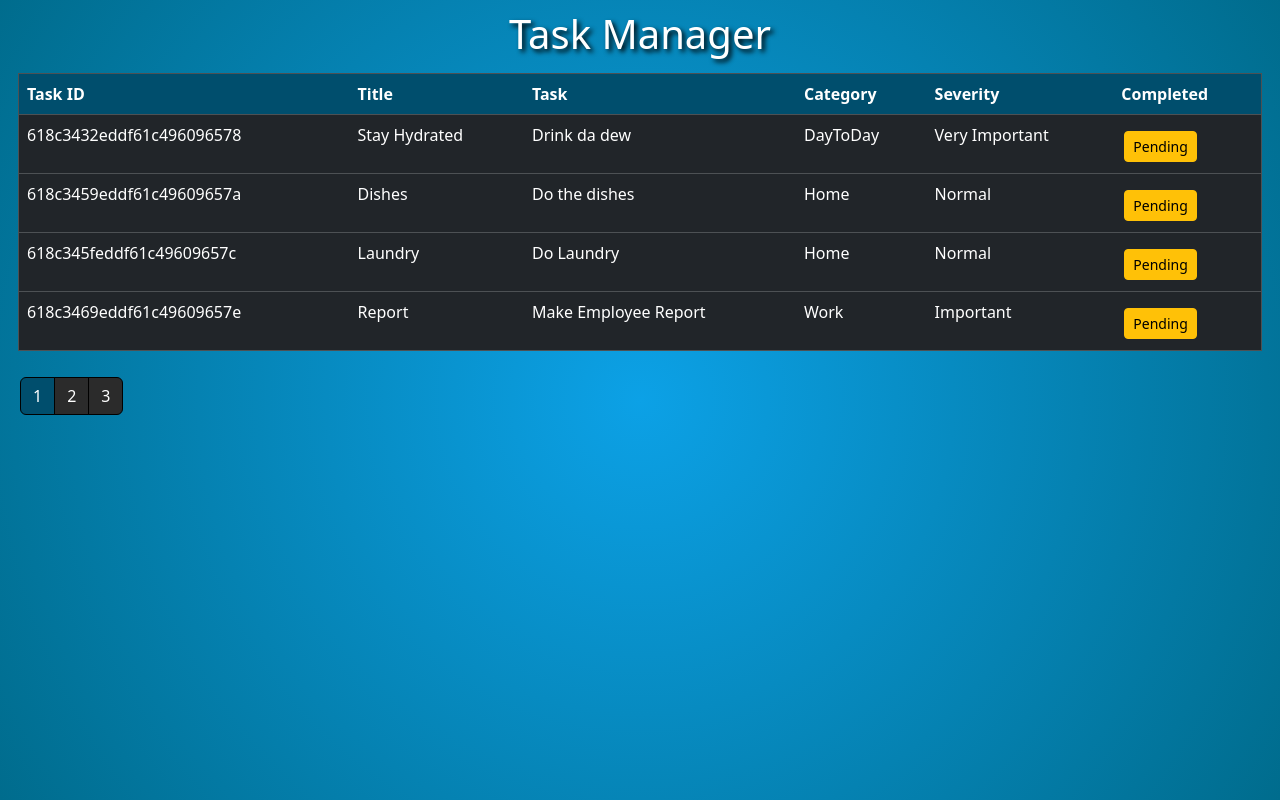
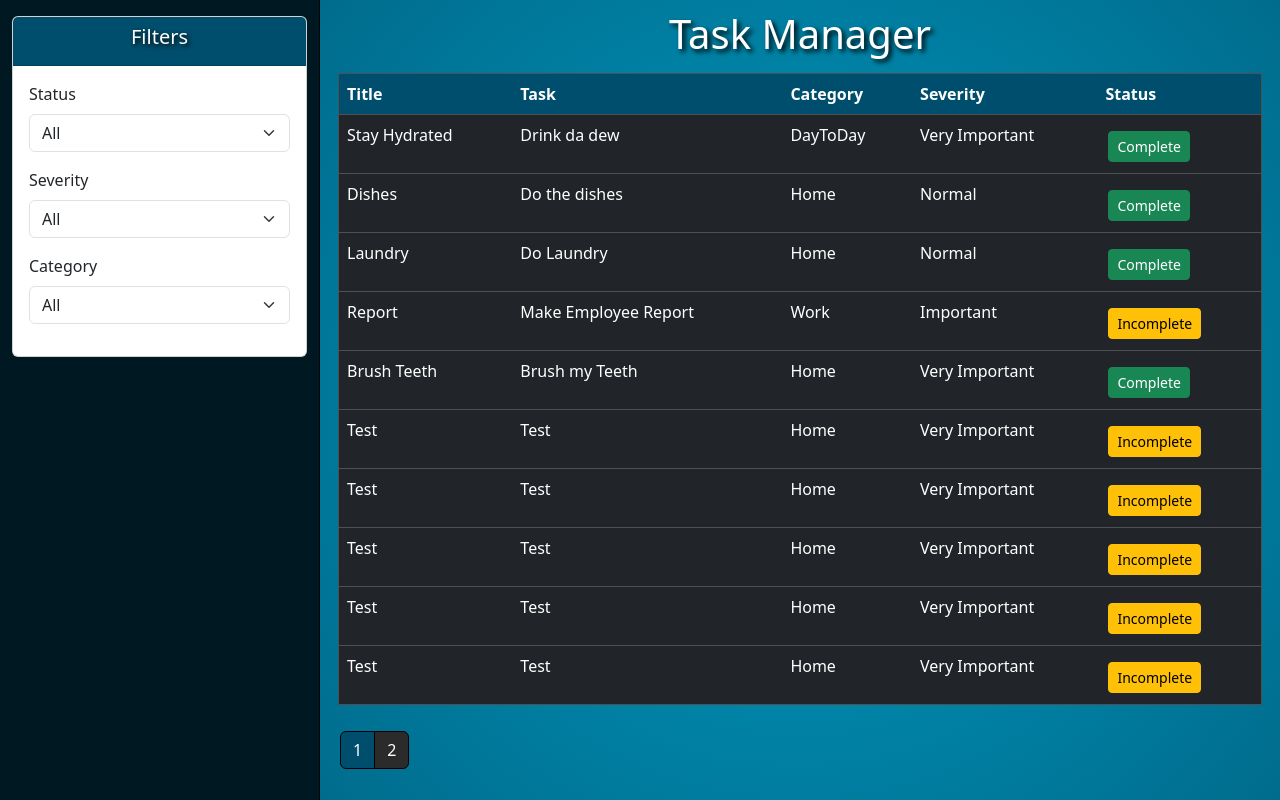
Before and after one commit to CamMikel91/JSP4-React_taskManager, a React (Create React App) app: page / in a window 1280 px wide. Built offline with nearby package versions, Linux system fonts and the light colour scheme.

Commit message:
Added control panel component with task filters

```diff
--- a/src/App.css
+++ b/src/App.css
@@ -1,12 +1,10 @@
 .taskManager {
-  background-color: rgb(0, 121, 143);
   background-image: radial-gradient(
     circle at 50%,
-    rgb(12, 161, 230),
+    rgb(0, 154, 192),
     rgb(0, 108, 141)
   );
   color: white;
   padding: 10px;
   height: 100vh;
-  width: 100vw;
 }
--- a/src/App.js
+++ b/src/App.js
@@ -6,8 +6,12 @@ import "bootstrap/dist/css/bootstrap.css";
 
 class App extends Component {
   state = {
-    tasks: getTasks(),
+    tasks: [],
   };
+
+  componentDidMount() {
+    this.setState({ tasks: getTasks() });
+  }
 
   handleComplete = (task) => {
     const tasks = [...this.state.tasks];
--- a/src/components/common/completedBtn.jsx
+++ b/src/components/common/completedBtn.jsx
@@ -14,7 +14,7 @@ class CompletedBtn extends Component {
       classes += " btn-warning";
       return (
         <button className={classes} onClick={this.props.onClick}>
-          Pending
+          Incomplete
         </button>
       );
     }
--- /dev/null
+++ b/src/components/controlPanel.jsx
@@ -0,0 +1,74 @@
+import React from "react";
+import "./css/controlPanel.css";
+
+const ControlPanel = (props) => {
+  const { onFilter } = props;
+
+  return (
+    <div className="container controlPanel pt-3">
+      <div className="card filters">
+        <div className="card-header">
+          <h5 className="card-title">Filters</h5>
+        </div>
+        <div className="card-body">
+          <div className="mb-3">
+            <label htmlFor="status" className="form-label">
+              Status
+            </label>
+            <select
+              className="form-select"
+              id="status"
+              name="status"
+              onChange={(e) => {
+                onFilter(e.currentTarget);
+              }}
+            >
+              <option value="all">All</option>
+              <option value="incomplete">Incomplete</option>
+              <option value="complete">Complete</option>
+            </select>
+          </div>
+          <div className="mb-3">
+            <label htmlFor="severity" className="form-label">
+              Severity
+            </label>
+            <select
+              className="form-select"
+              id="severity"
+              name="severity"
+              onChange={(e) => {
+                onFilter(e.currentTarget);
+              }}
+            >
+              <option value="all">All</option>
+              <option value="Normal">Normal</option>
+              <option value="Important">Important</option>
+              <option value="Very Important">Very Important</option>
+            </select>
+          </div>
+
+          <div className="mb-3">
+            <label htmlFor="category" className="form-label">
+              Category
+            </label>
+            <select
+              className="form-select"
+              id="category"
+              name="category"
+              onChange={(e) => {
+                onFilter(e.currentTarget);
+              }}
+            >
+              <option value="all">All</option>
+              <option value="Home">Home</option>
+              <option value="DayToDay">Day To Day</option>
+              <option value="Work">Work</option>
+            </select>
+          </div>
+        </div>
+      </div>
+    </div>
+  );
+};
+
+export default ControlPanel;
--- /dev/null
+++ b/src/components/css/controlPanel.css
@@ -0,0 +1,13 @@
+.controlPanel {
+  color: white;
+  background-color: rgb(0, 24, 34);
+  border-right: 1px solid black;
+  height: 100vh;
+}
+
+.card .card-header {
+  background-color: rgb(0, 78, 109);
+  color: white;
+  text-align: center;
+  text-shadow: 2px 2px 5px black;
+}
--- a/src/components/taskList.jsx
+++ b/src/components/taskList.jsx
@@ -1,4 +1,5 @@
 import React, { Component } from "react";
+import ControlPanel from "./controlPanel";
 import CompletedBtn from "./common/completedBtn";
 import Pagination from "./pagination";
 import { paginate } from "../utils/paginate";
@@ -6,10 +7,23 @@ import "./css/taskList.css";
 
 class TaskList extends Component {
   state = {
-    pageSize: 4,
+    pageSize: 10,
     currentPage: 1,
+    filters: {
+      status: "all",
+      severity: "all",
+      category: "all",
+    },
   };
 
+  // handler for filtering tasks
+  handleFilter = (filter) => {
+    const filters = { ...this.state.filters };
+    filters[filter.name] = filter.value;
+    this.setState({ filters, currentPage: 1 });
+  };
+
+  // handler for changing pages
   handlePageChange = (page) => {
     this.setState({ currentPage: page });
   };
@@ -17,36 +31,124 @@ class TaskList extends Component {
   render() {
     const { pageSize, currentPage } = this.state;
 
-    const tasks = paginate(this.props.tasks, currentPage, pageSize);
+    // filter tasks by status, severity, and category
+    const filtered = this.props.tasks.filter((task) => {
+      if (this.state.filters.status === "all") {
+        if (this.state.filters.severity === "all") {
+          if (this.state.filters.category === "all") return task;
+          if (this.state.filters.category === task.category) return task;
+          return null;
+        } else {
+          if (this.state.filters.category === "all") {
+            if (this.state.filters.severity === task.severity.name) return task;
+            return null;
+          } else {
+            if (
+              this.state.filters.severity === task.severity.name &&
+              this.state.filters.category === task.category
+            )
+              return task;
+            return null;
+          }
+        }
+      } else {
+        if (this.state.filters.severity === "all") {
+          if (this.state.filters.category === "all") {
+            if (this.state.filters.status === "incomplete" && !task.completed)
+              return task;
+            if (this.state.filters.status === "complete" && task.completed)
+              return task;
+            return null;
+          } else {
+            if (this.state.filters.status === "incomplete" && !task.completed) {
+              if (this.state.filters.category === task.category) return task;
+              return null;
+            }
+            if (this.state.filters.status === "complete" && task.completed) {
+              if (this.state.filters.category === task.category) return task;
+              return null;
+            }
+            return null;
+          }
+        } else {
+          if (this.state.filters.category === "all") {
+            if (this.state.filters.status === "incomplete" && !task.completed) {
+              if (this.state.filters.severity === task.severity.name)
+                return task;
+              return null;
+            }
+            if (this.state.filters.status === "complete" && task.completed) {
+              if (this.state.filters.severity === task.severity.name)
+                return task;
+              return null;
+            }
+            return null;
+          } else {
+            if (
+              this.state.filters.status === "incomplete" &&
+              !task.completed &&
+              this.state.filters.severity === task.severity.name &&
+              this.state.filters.category === task.category
+            )
+              return task;
+            if (
+              this.state.filters.status === "complete" &&
+              task.completed &&
+              this.state.filters.severity === task.severity.name &&
+              this.state.filters.category === task.category
+            )
+              return task;
+            return null;
+          }
+        }
+      }
+    });
 
+    // paginate filtered tasks
+    const tasks = paginate(filtered, currentPage, pageSize);
+
+    // if there are no tasks, display a message
     if (tasks.length === 0)
       return (
+        <div className="row g-0">
+          <div className="col-3">
+            <ControlPanel onFilter={this.handleFilter} />
+          </div>
+          <div className="col-9">
             <div className="taskManager">
               <h1 className="text-center">Task Manager</h1>
-          <p className="text-center">No tasks found.</p>
+              <p className="text-center my-5">
+                There are currently no tasks here... Time to relax and take it
+                easy.
+              </p>
+            </div>
+          </div>
         </div>
       );
 
+    // if there are tasks, display them
     return (
+      <div className="row g-0">
+        <div className="col-3">
+          <ControlPanel onFilter={this.handleFilter} />
+        </div>
+        <div className="col-9">
           <div className="taskManager">
             <h1 className="text-center">Task Manager</h1>
-
             <div className="table-responsive px-2">
               <table className="table table-dark table-hover">
                 <thead>
                   <tr>
-                <th>Task ID</th>
                     <th>Title</th>
                     <th>Task</th>
                     <th>Category</th>
                     <th>Severity</th>
-                <th>Completed</th>
+                    <th>Status</th>
                   </tr>
                 </thead>
                 <tbody>
                   {tasks.map((task) => (
                     <tr key={task._id}>
-                  <td>{task._id}</td>
                       <td>{task.title}</td>
                       <td>{task.task}</td>
                       <td>{task.category}</td>
@@ -63,11 +165,13 @@ class TaskList extends Component {
               </table>
             </div>
             <Pagination
-          itemsCount={this.props.tasks.length}
+              itemsCount={filtered.length}
               pageSize={pageSize}
               onPageChange={this.handlePageChange}
               currentPage={currentPage}
             />
+          </div>
+        </div>
       </div>
     );
   }
--- a/src/fakeTaskService-1.js
+++ b/src/fakeTaskService-1.js
@@ -5,7 +5,7 @@ const tasks = [
     task: "Drink da dew",
     category: "DayToDay",
     severity: { _id: "61b017eb0cce782d386e7371", name: "Very Important" },
-    completed: false,
+    completed: true,
   },
   {
     _id: "618c3459eddf61c49609657a",
@@ -13,7 +13,7 @@ const tasks = [
     task: "Do the dishes",
     category: "Home",
     severity: { _id: "61b017a20cce782d386e736f", name: "Normal" },
-    completed: false,
+    completed: true,
   },
   {
     _id: "618c345feddf61c49609657c",
@@ -21,7 +21,7 @@ const tasks = [
     task: "Do Laundry",
     category: "Home",
     severity: { _id: "61b017a20cce782d386e736f", name: "Normal" },
-    completed: false,
+    completed: true,
   },
   {
     _id: "618c3469eddf61c49609657e",
@@ -37,7 +37,7 @@ const tasks = [
     task: "Brush my Teeth",
     category: "Home",
     severity: { _id: "61b017eb0cce782d386e7371", name: "Very Important" },
-    completed: false,
+    completed: true,
   },
   {
     _id: "618c3474eddf61c496096581",
@@ -79,6 +79,86 @@ const tasks = [
     severity: { _id: "61b017eb0cce782d386e7371", name: "Very Important" },
     completed: false,
   },
+  {
+    _id: "618c3474eddf61c496096586",
+    title: "Test",
+    task: "Test",
+    category: "Home",
+    severity: { _id: "61b017eb0cce782d386e7371", name: "Very Important" },
+    completed: false,
+  },
+  {
+    _id: "618c3474eddf61c496096587",
+    title: "Test",
+    task: "Test",
+    category: "Home",
+    severity: { _id: "61b017eb0cce782d386e7371", name: "Very Important" },
+    completed: false,
+  },
+  {
+    _id: "618c3474eddf61c496096588",
+    title: "Test",
+    task: "Test",
+    category: "Home",
+    severity: { _id: "61b017eb0cce782d386e7371", name: "Very Important" },
+    completed: false,
+  },
+  {
+    _id: "618c3474eddf61c496096589",
+    title: "Test",
+    task: "Test",
+    category: "Home",
+    severity: { _id: "61b017eb0cce782d386e7371", name: "Very Important" },
+    completed: false,
+  },
+  {
+    _id: "618c3474eddf61c496096590",
+    title: "Test",
+    task: "Test",
+    category: "Home",
+    severity: { _id: "61b017eb0cce782d386e7371", name: "Very Important" },
+    completed: false,
+  },
+  {
+    _id: "618c3474eddf61c496096591",
+    title: "Test",
+    task: "Test",
+    category: "Home",
+    severity: { _id: "61b017eb0cce782d386e7371", name: "Very Important" },
+    completed: false,
+  },
+  {
+    _id: "618c3474eddf61c496096592",
+    title: "Test",
+    task: "Test",
+    category: "Home",
+    severity: { _id: "61b017eb0cce782d386e7371", name: "Very Important" },
+    completed: false,
+  },
+  {
+    _id: "618c3474eddf61c496096593",
+    title: "Test",
+    task: "Test",
+    category: "Home",
+    severity: { _id: "61b017eb0cce782d386e7371", name: "Very Important" },
+    completed: false,
+  },
+  {
+    _id: "618c3474eddf61c496096594",
+    title: "Test",
+    task: "Test",
+    category: "Home",
+    severity: { _id: "61b017eb0cce782d386e7371", name: "Very Important" },
+    completed: false,
+  },
+  {
+    _id: "618c3474eddf61c496096595",
+    title: "Test",
+    task: "Test",
+    category: "Home",
+    severity: { _id: "61b017eb0cce782d386e7371", name: "Very Important" },
+    completed: false,
+  },
 ];
 
 export function getTasks() {
```
Lines whose indentation alone changed are shown as unchanged.
